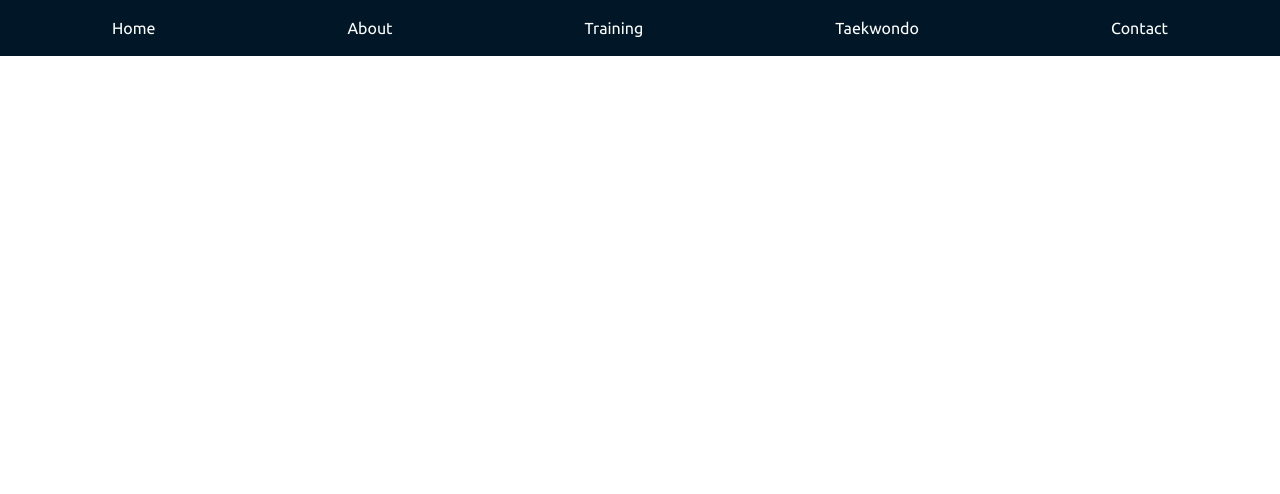
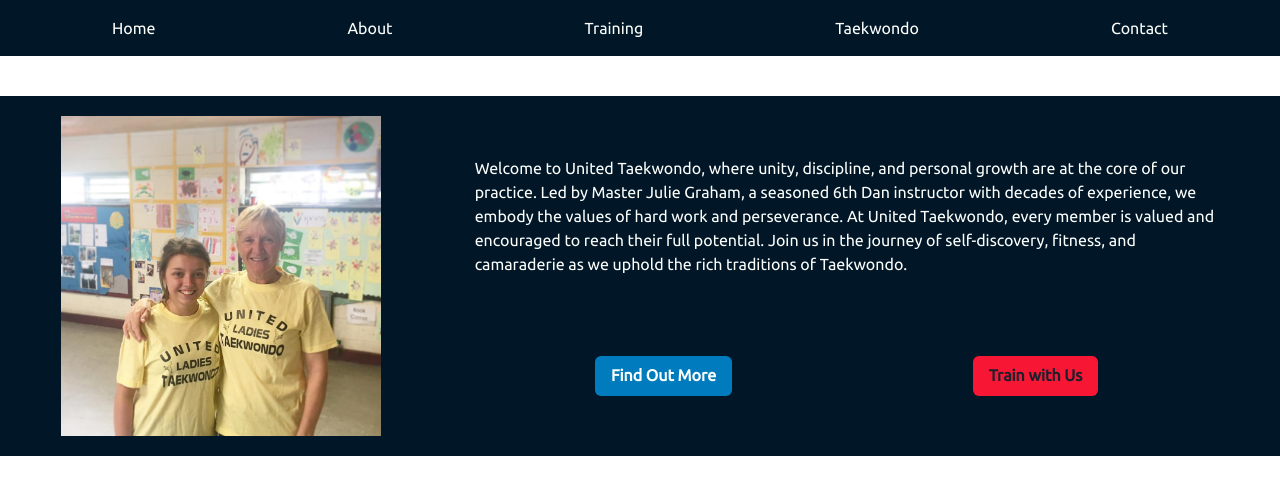
Before and after one commit to RaeesaParker/united-taekwondo, a React (Create React App) app: page / in a window 1280 px wide. Shown: the top 494 px of the page. Built offline with nearby package versions, Linux system fonts and the light colour scheme.

Commit message:
Add intro

```diff
--- a/src/Components/Homepage/Introduction.tsx
+++ b/src/Components/Homepage/Introduction.tsx
@@ -1,15 +1,35 @@
-import { Box, Flex, Image } from "@chakra-ui/react"
+import { Box, Button, Flex, Image, Text } from "@chakra-ui/react"
 import React from "react"
 import imageJulie from "../../Assets/Julie.png";
 
 export const Introduction = () => {
   return (
-    <Flex>
-      <Box>
-
+    <Flex
+      mt="10"
+      p="5"
+      bg="blue.dark"
+      justifyContent="space-evenly"
+      alignContent="center"
+      >
+      <Box w="30%">
+        <Image
+          src={imageJulie}
+          alt="Image of instructor Master Julie Graham"
+          boxSize="25vw"
+          fallbackSrc='https://via.placeholder.com/150'
+          />
       </Box>
-      <Flex justifyContent="center">
-        <Image src={imageJulie} alt="Image of instructor Master Julie Graham" />
+      <Flex
+        w="60%"
+        direction="column"
+        justifyContent="space-around"
+        alignContent="center"
+        >
+        <Text color="tones.white"> Welcome to United Taekwondo, where unity, discipline, and personal growth are at the core of our practice. Led by Master Julie Graham, a seasoned 6th Dan instructor with decades of experience, we embody the values of hard work and perseverance. At United Taekwondo, every member is valued and encouraged to reach their full potential. Join us in the journey of self-discovery, fitness, and camaraderie as we uphold the rich traditions of Taekwondo.</Text>
+        <Flex justifyContent="space-around" >
+          <Button bg="blue.light" color="tones.white" _hover={{color:"blue.dark", bg:"tones.white"}}>Find Out More</Button>
+          <Button bg="red.dark">  Train with Us</Button>
+        </Flex>
       </Flex>
     </Flex>
   )
--- a/src/Pages/HomePage.tsx
+++ b/src/Pages/HomePage.tsx
@@ -1,12 +1,13 @@
 import { Box } from "@chakra-ui/react"
 import React from "react"
 import { NavBar } from "../Components/Common/Navbar"
+import { Introduction } from "../Components/Homepage/Introduction"
 
 export const Homepage = () => {
   return (
     <Box>
       <NavBar />
-
+      <Introduction />
     </Box>
   )
 }
```
